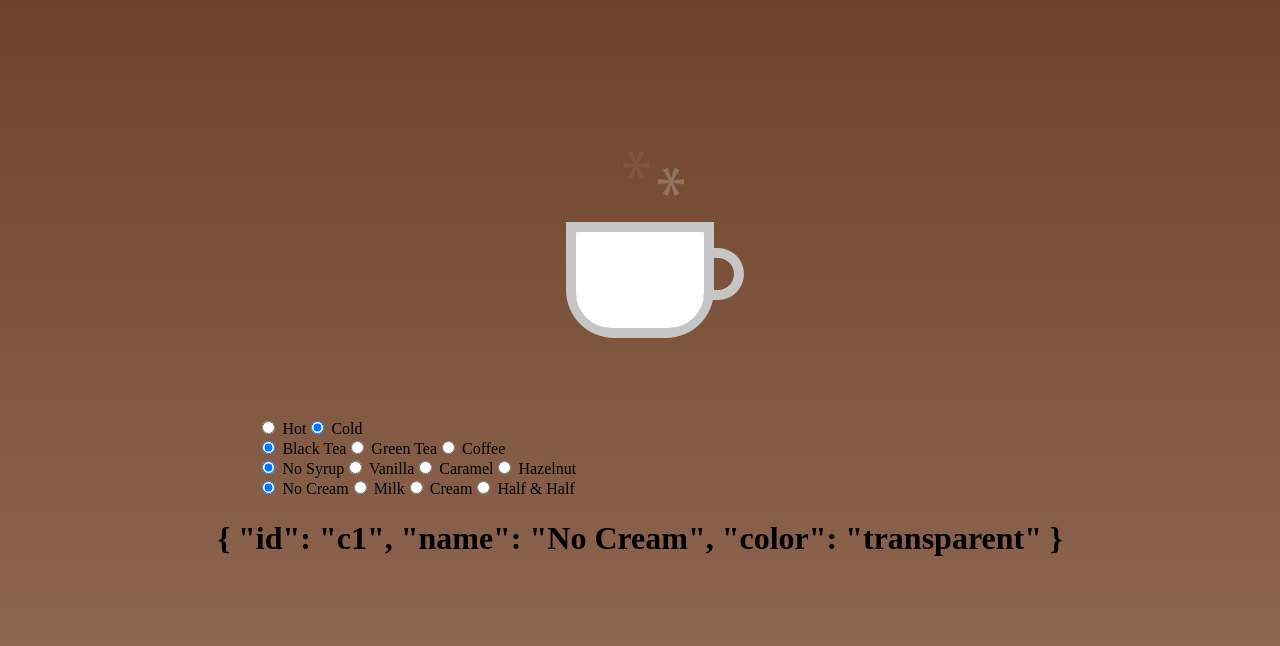
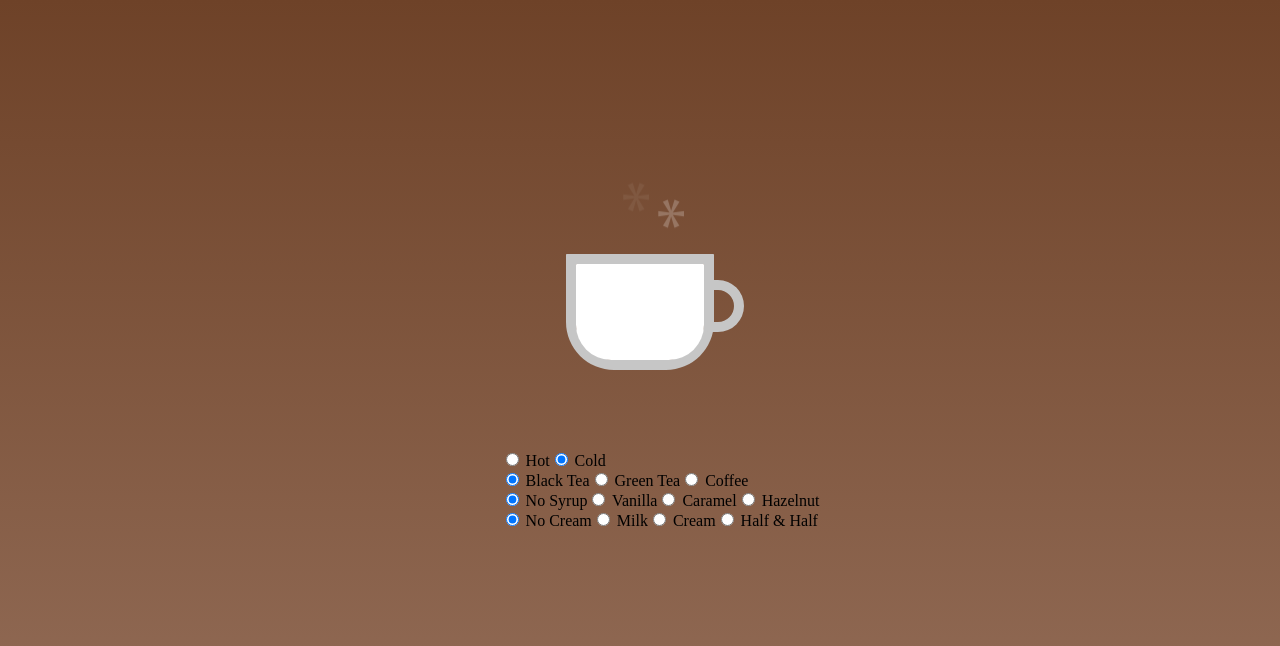
Before and after one commit to GVSU-CIS658/assignment3-RukiYakutoshi16, a Vue app: page / in a window 1280 px wide. Shown: the top 646 px of the page. Built offline with nearby package versions, Linux system fonts and the light colour scheme.

Commit message:
remove checking

```diff
--- a/src/App.vue
+++ b/src/App.vue
@@ -62,8 +62,6 @@
         </template>
       </li>
     </ul>
-<h1>{{ currentCream }}</h1>
-
   </div>
 </template>
 
```
